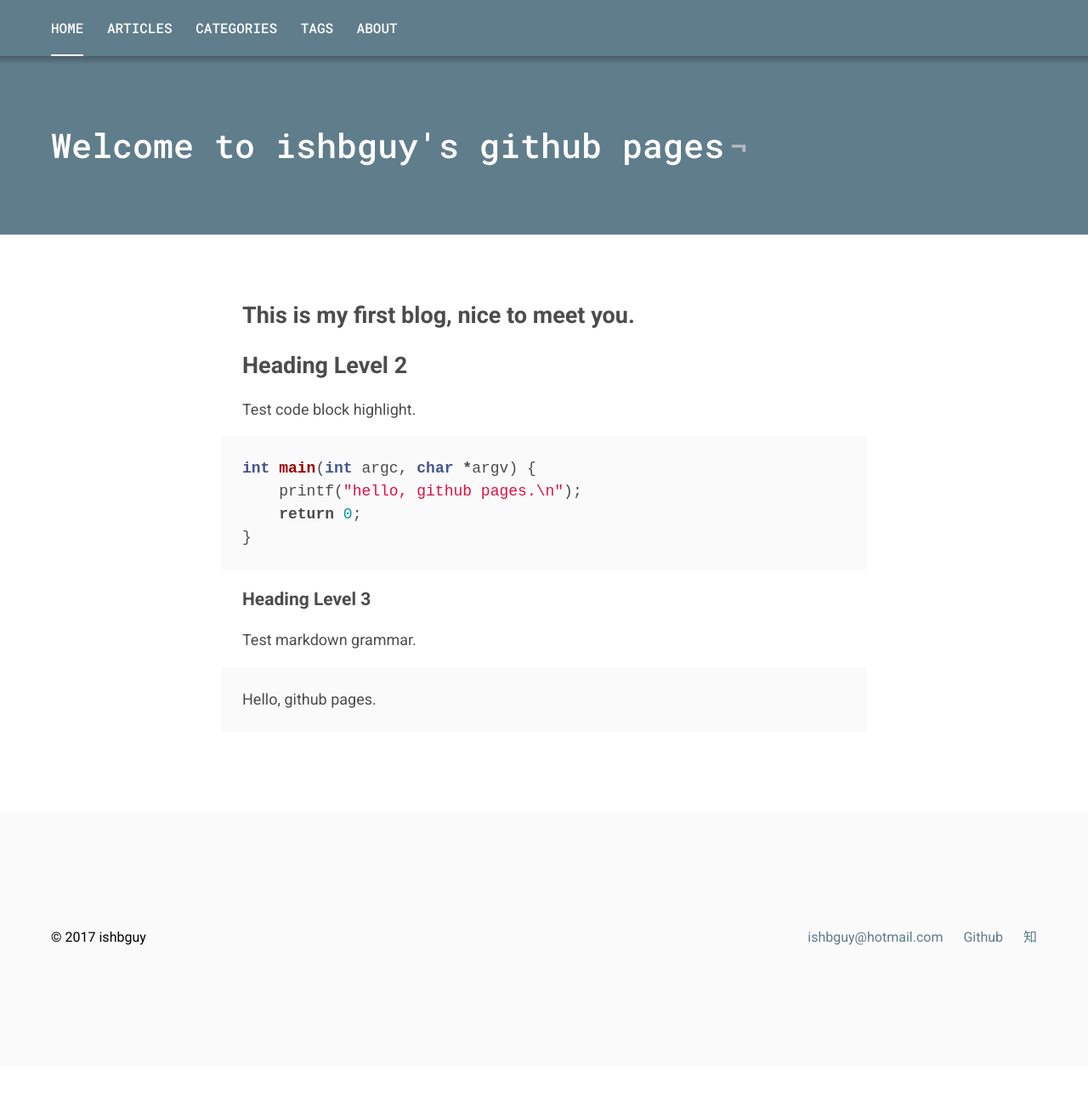
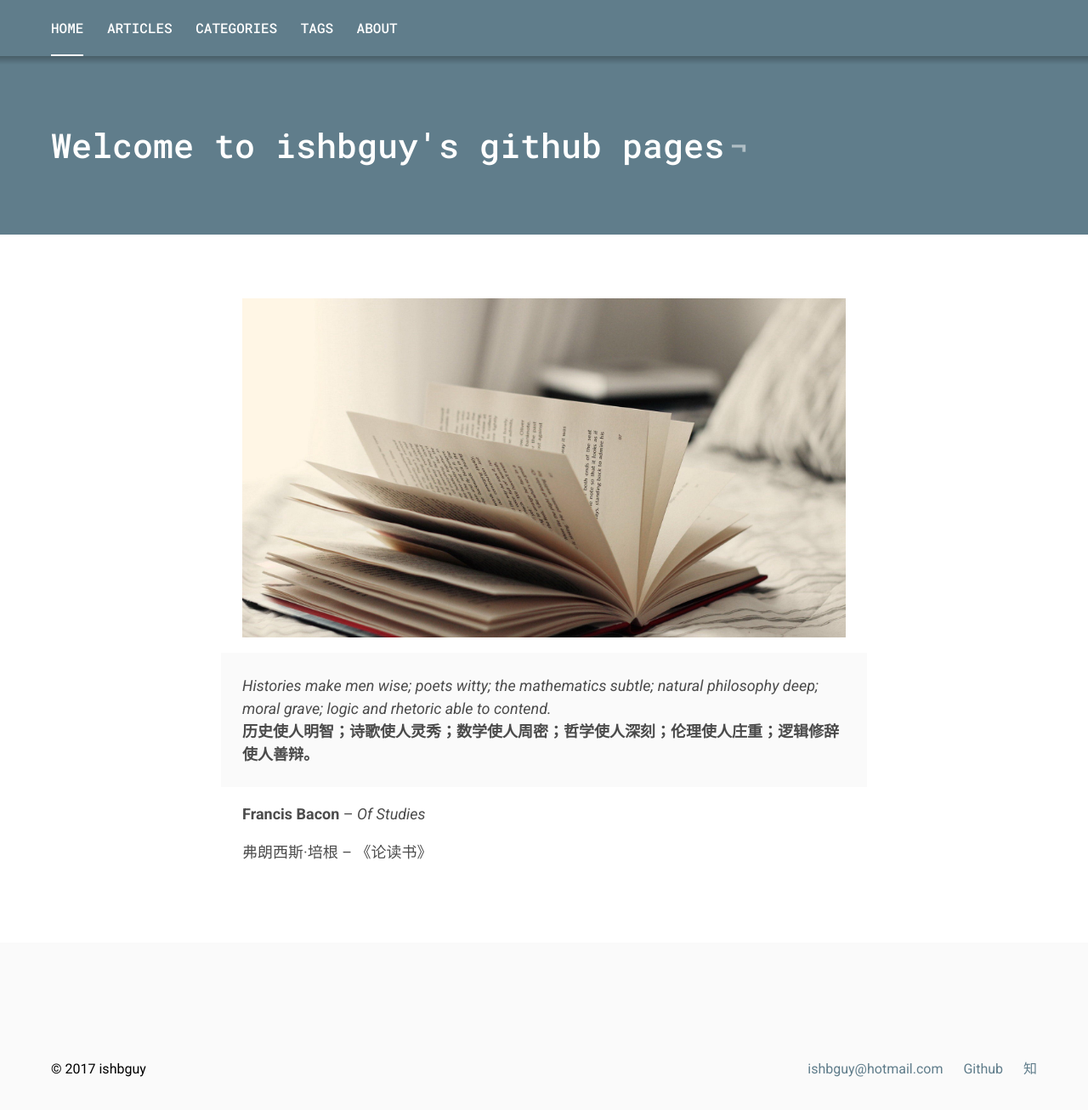
Before and after one commit to ishbguy/ishbguy.github.io, a Jekyll site: the page built from index.md, in a window 1280 px wide and 1400 px high. Shown: the top 1306 px of the window at 85% size. Built offline with Jekyll 4.4.1, drawn with Linux system fonts in a browser that asks for light colours.

Commit message:
Update index.md for hamepage.

```diff
--- a/_config.yml
+++ b/_config.yml
@@ -33,7 +33,7 @@ fixedNav: 'true' # true or false
 
 permalink: /:year/:month/:title
 markdown: kramdown
-include: [_pages]
+include: [_pages, _pictures]
 exclude: [Gemfile, Gemfile.lock, _site, README.md]
 sass:
   style: compressed
--- a/index.md
+++ b/index.md
@@ -3,21 +3,13 @@ layout: page
 title: Welcome to ishbguy's github pages
 ---
 
-# This is my first blog, nice to meet you.
+![]({{ site.baseurl }}{% link _pictures/Reading.jpg %})
 
-## Heading Level 2
+> *Histories make men wise; poets witty; the mathematics subtle; natural
+> philosophy deep; moral grave; logic and rhetoric able to contend.*
+>
+> **历史使人明智；诗歌使人灵秀；数学使人周密；哲学使人深刻；伦理使人庄重；逻辑修辞使人善辩。**
 
-Test code block highlight.
+**Francis Bacon** -- *Of Studies*
 
-{% highlight c %}
-int main(int argc, char *argv) {
-    printf("hello, github pages.\n");
-    return 0;
-}
-{% endhighlight %}
-
-### Heading Level 3
-
-Test markdown grammar.
-
-> Hello, github pages.
+弗朗西斯·培根 -- 《论读书》
```
Also changed, not shown: _pictures/Reading.jpg (added).
